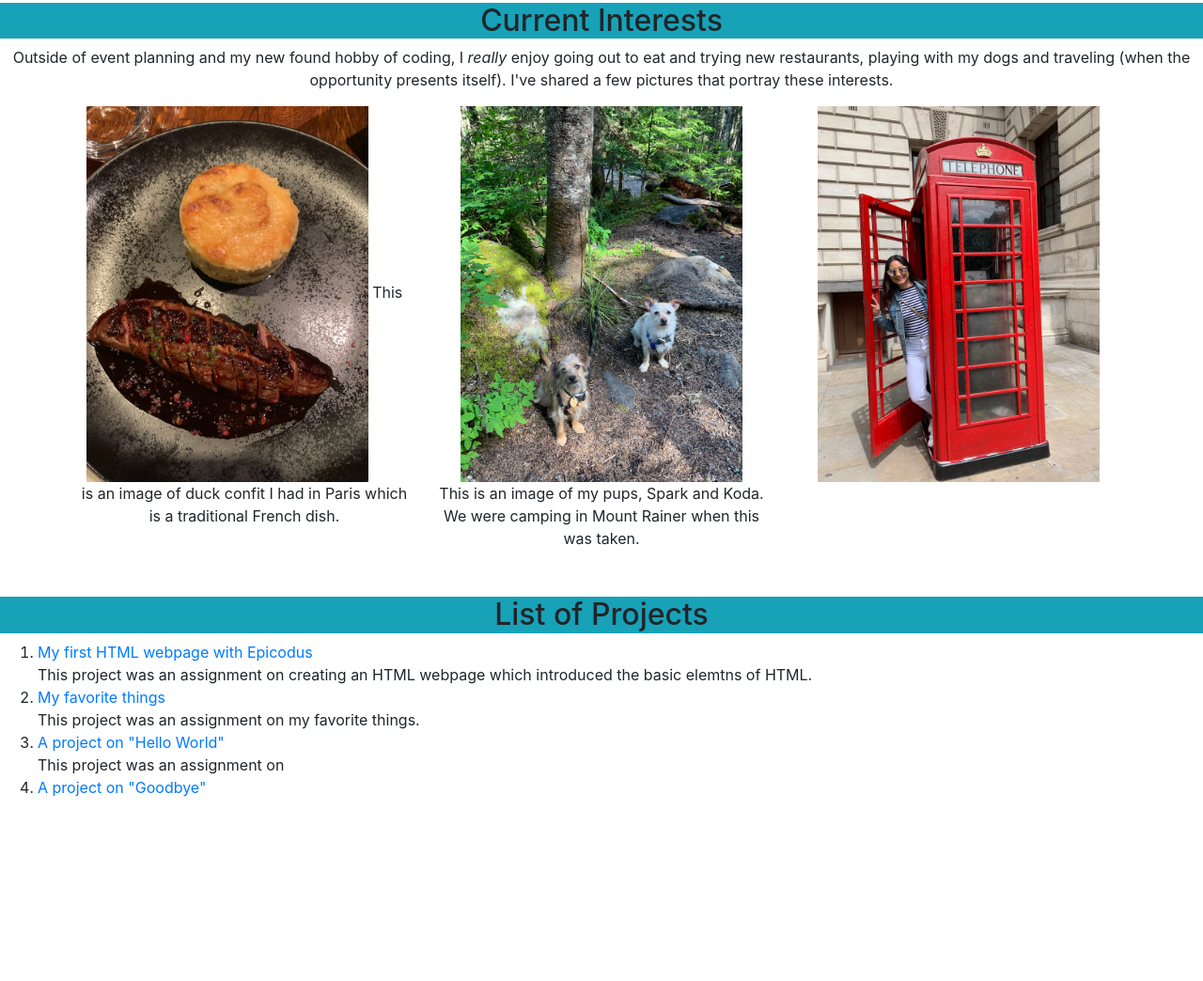
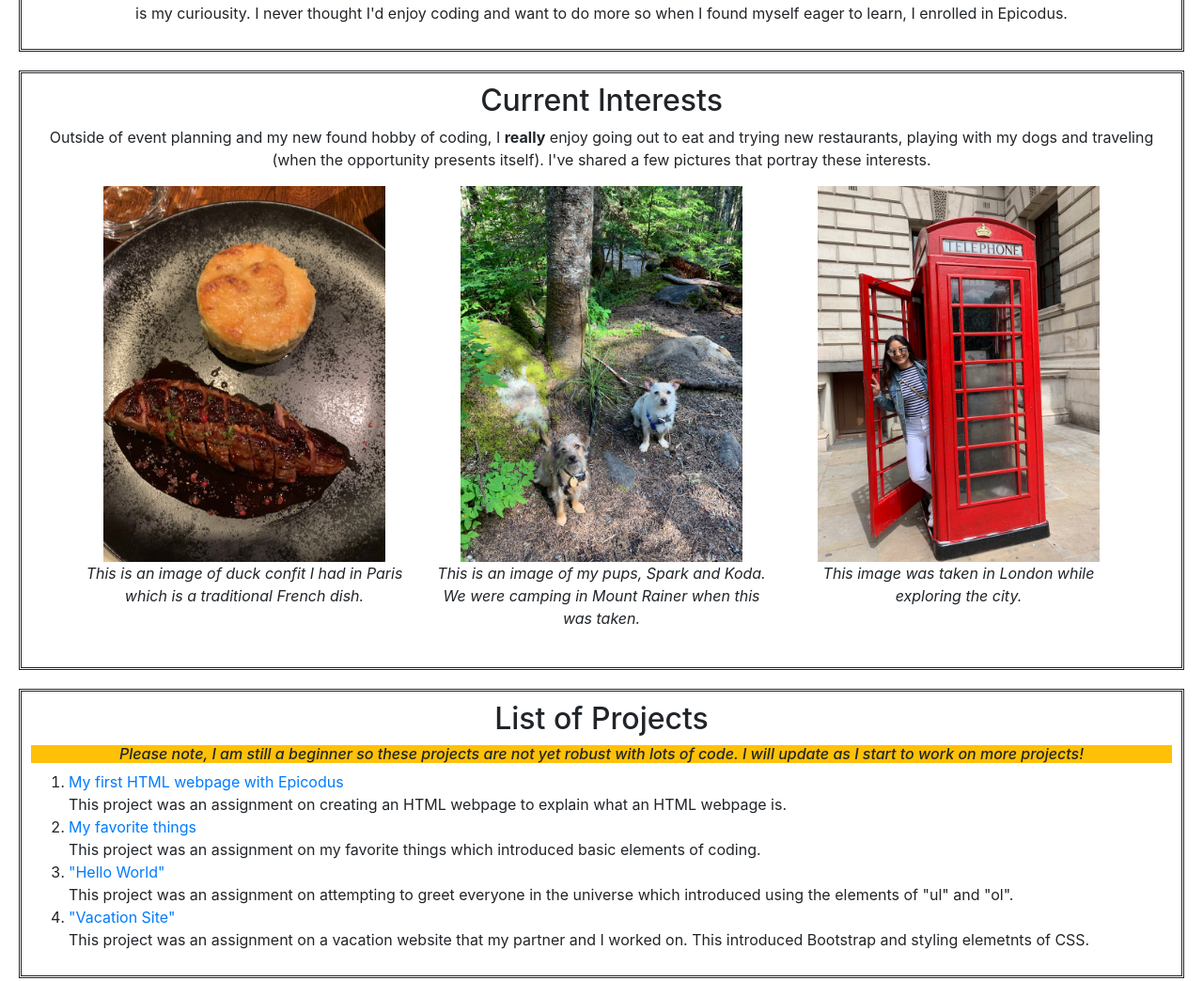
Before and after one commit to jenneugenio/Portfolio, a plain HTML site: page index.html in a window 1280 px wide. Shown: the part 1318-2362 px from the top of the page at 94% size. Before the commit the page ends 2208 px from the top, so only its background shows below. Drawn offline with Linux system fonts and the light colour scheme.

Commit message:
Finalize webpage by adding border and fixing margins.

```diff
--- a/css/styles.css
+++ b/css/styles.css
@@ -1,11 +1,18 @@
 .container {
   text-align: center;
+  background-color: light-blue;
 }
 
 .img {
-  margin-bottom: 50px;
+  margin-bottom: 30px;
 }
 
 .list {
   text-align: left;
 }
+
+.section {
+  border-style: double;
+  margin: 20px;
+  padding: 10px;
+}
--- a/index.html
+++ b/index.html
@@ -13,13 +13,13 @@
       <div class="img">
       <img src="imgs/paris.jpg" alt="Picture of Jenn Eugenio">
       </div>
-      <div class="bg-info">
+      <div class="section">
         <h2>About Me</h2>
+          <p>Hello! Thank you for visiting my portfolio webpage. My name is Jenn and I wanted to share a little about myself. I am born and raised from West Seattle and went to Washington State University (Go Cougs!). I still reside in West Seattle and have two adorable baby dogs, Spark and Koda. When I'm not working (planning cool events for hackers globally) and when I'm not coding (new skill I'm trying to learn), I am <strong>very</strong> social and always seeing friends and family. I also pride myself on a clean and tidy house so when I'm not out being social, I am a homebody making sure the house is spick and span.</p>
+        </div>
       </div>
-          <p>Hello! Thank you for visiting my portfolio webpage. My name is Jenn and I wanted to share a little about myself. I am born and raised from West Seattle and went to Washington State University (Go Cougs!). I still reside in West Seattle and have two adorable baby dogs, Spark and Koda. When I'm not working (planning cool events for hackers globally) and when I'm not coding (new skill I'm trying to learn), I am <strong>very</strong> social and always seeing friends and family. I also pride myself on a clean and tidy house so when I'm not out being social, I am a homebody making sure the house is spick and span.</p>
-        <div class="bg-info">
+      <div class="section">
         <h2>Background</h2>
-        </div>
           <p>I won't list out my full resume but will share my background because it's not technical and non-traditional when you think of coders! As mentioned, I graduated from WSU with a  Hospitality Business Management Major. During college and after graduation, I held various hospitality roles listed below:</p>
           <div class="list">
           <ul>
@@ -31,52 +31,55 @@
           </div>
           </ul>
           <p>I truly love hospitality because of the interaction you get with a diverse group of people but I was finding the long hours and stress to be draining. I still wanted to be in my field but for a different industry so when I found my current job, it was a perfect mix of both. I now work for a cybersecurity company planning Community Events around the world and engaging with security researchers. At this job, I was finding that I had a disconnect on the technical side so I decided to sign up for a workshop so I had a foundation and basic understanding technically. This is what led me to looking at coding bootcamps but what is keeping me is my curiousity. I never thought I'd enjoy coding and want to do more so when I found myself eager to learn, I enrolled in Epicodus.</p>
-        <div class="bg-info">
+        </div>
+        <div class="section">
         <h2>Current Interests</h2>
-        </div>
-          <p>Outside of event planning and my new found hobby of coding, I <em>really</em> enjoy going out to eat and trying new restaurants, playing with my dogs and traveling (when the opportunity presents itself). I've shared a few pictures that portray these interests.</p>
+          <p>Outside of event planning and my new found hobby of coding, I <strong>really</strong> enjoy going out to eat and trying new restaurants, playing with my dogs and traveling (when the opportunity presents itself). I've shared a few pictures that portray these interests.</p>
         <div class="container">
           <div class="img">
            <div class="row">
-              <div class="col-md-4"><img src="imgs/food.jpg" alt="Picture of duck confit" width=300px
+              <div class="col-md-4"><img src="imgs/food.jpg" alt="Picture of duck confit" width=300px>
               <br>
-              This is an image of duck confit I had in Paris which is a traditional French dish.</div>
+              <em>This is an image of duck confit I had in Paris which is a traditional French dish.</em></div>
               <div class="col-md-4"><img src="imgs/dogs.jpg" alt="Picture of Spark and Koda" width=300px>
               <br>
-              This is an image of my pups, Spark and Koda. We were camping in Mount Rainer when this was taken.
-              </div>
+              <em>This is an image of my pups, Spark and Koda. We were camping in Mount Rainer when this was taken.</em></div>
               <div class="col-md-4"><img src="imgs/london.jpg" alt="Picture of Jenn in phone booth" width=300px>
               <br>
-
-              </div>
+              <em>This image was taken in London while exploring the city.</em></div>
           </div>
           </div>
         </div>
-        <div class="bg-info">
+        </div>
+        <div class="section">
         <h2>List of Projects</h2>
+        <div class="bg-warning">
+        <h6><em>Please note, I am still a beginner so these projects are not yet robust with lots of code. I will update as I start to work on more projects!</em></h6>
         </div>
         <ol>
         <div class="list">
               <li>
               <a href="https://github.com/jenneugenio/html-webpage">My first HTML webpage with Epicodus</a>
               <br>
-              This project was an assignment on creating an HTML webpage which introduced the basic elemtns of HTML.
+              This project was an assignment on creating an HTML webpage to explain what an HTML webpage is.
               </li>
               <li>
               <a href="https://github.com/jenneugenio/favorite-things">My favorite things</a>
               <br>
-              This project was an assignment on my favorite things.
+              This project was an assignment on my favorite things which introduced basic elements of coding.
               </li>
               <li>
-              <a href="https://github.com/jenneugenio/hello-world">A project on "Hello World"</a>
+              <a href="https://github.com/jenneugenio/hello-world">"Hello World"</a>
               <br>
-              This project was an assignment on
+              This project was an assignment on attempting to greet everyone in the universe which introduced using the elements of "ul" and "ol".
               </li>
               <li>
-              <a href="https://github.com/jenneugenio/goodbyee">A project on "Goodbye"</a>
+              <a href="https://github.com/jenneugenio/Vacation-Site">"Vacation Site"</a>
               <br>
+              This project was an assignment on a vacation website that my partner and I worked on. This introduced Bootstrap and styling elemetnts of CSS.
               </li>
           </ol>
+        </div>
        </div>
   </body>
 </span>
```
